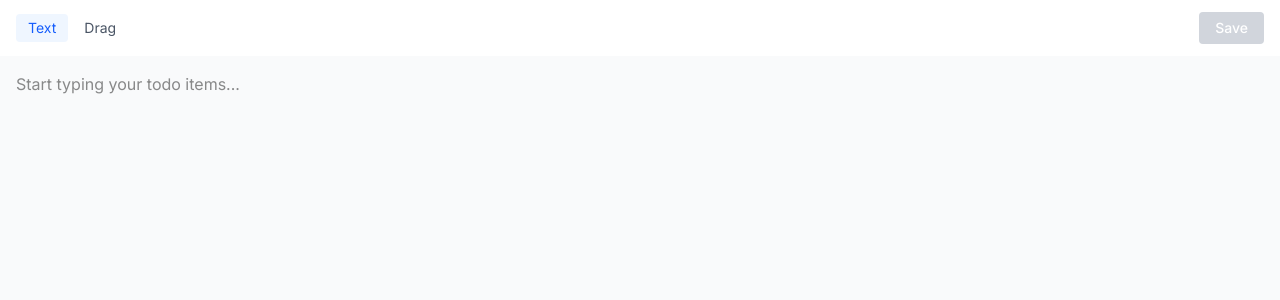
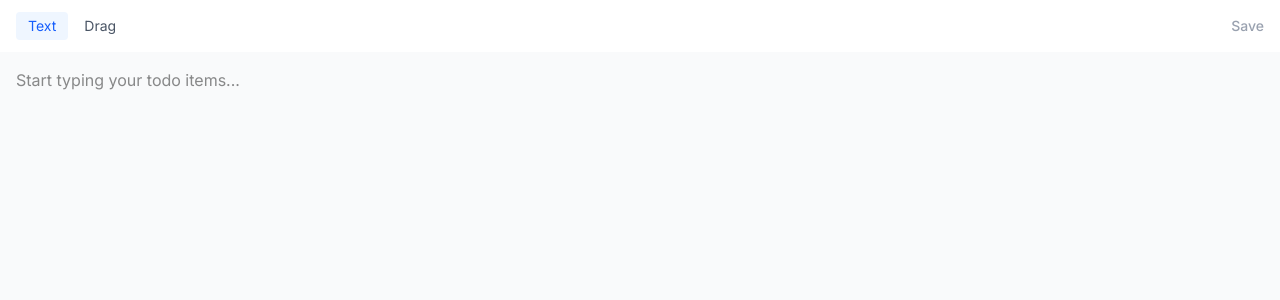
Before and after one commit to gug007/todo-list-bot, a Next.js app: page / in a window 1280 px wide. Shown: the top 300 px of the page. Built offline with nearby package versions, Linux system fonts and the light colour scheme.

Commit message:
Update MessageEditor component styles for improved UI consistency
- Adjusted button styles to enhance visual feedback and accessibility.
- Modified loading indicator size for better alignment with the updated design.
- Reduced gap between elements for a more compact layout.

```diff
--- a/app/components/MessageEditor.tsx
+++ b/app/components/MessageEditor.tsx
@@ -71,13 +71,13 @@ export default function MessageEditor({
         </div>
 
         {/* Minimal save area */}
-        <div className="flex items-center gap-3">
+        <div className="flex items-center gap-2">
           {isUpdating && (
-            <div className="w-4 h-4 border-2 border-blue-500 border-t-transparent rounded-full animate-spin"></div>
+            <div className="w-3 h-3 border border-blue-500 border-t-transparent rounded-full animate-spin"></div>
           )}
           <button
             onClick={onSubmit}
-            className="px-4 py-1.5 text-sm font-medium text-white bg-blue-500 rounded hover:bg-blue-600 transition-colors disabled:bg-gray-300 disabled:cursor-not-allowed"
+            className="text-sm font-medium text-blue-600 hover:text-blue-700 disabled:text-gray-400 disabled:cursor-not-allowed transition-colors"
             disabled={disabled}
           >
             Save
```
